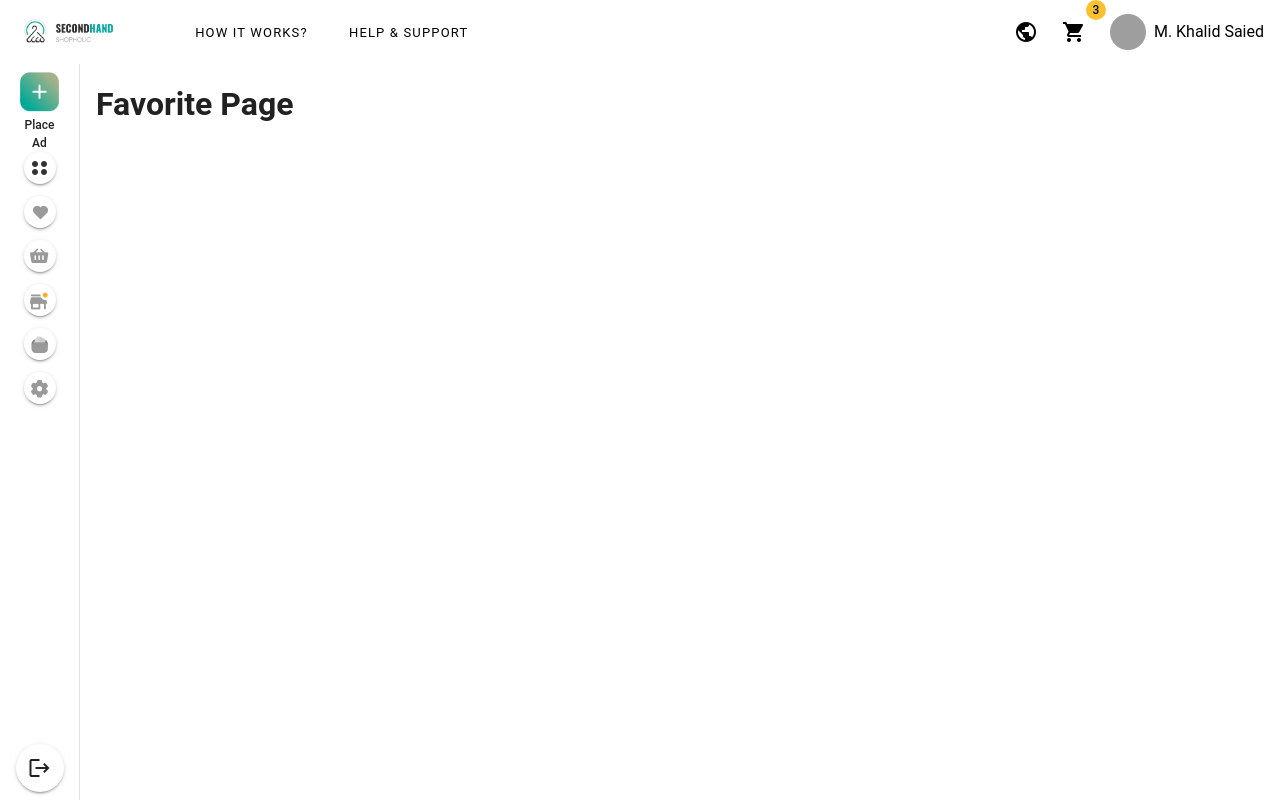
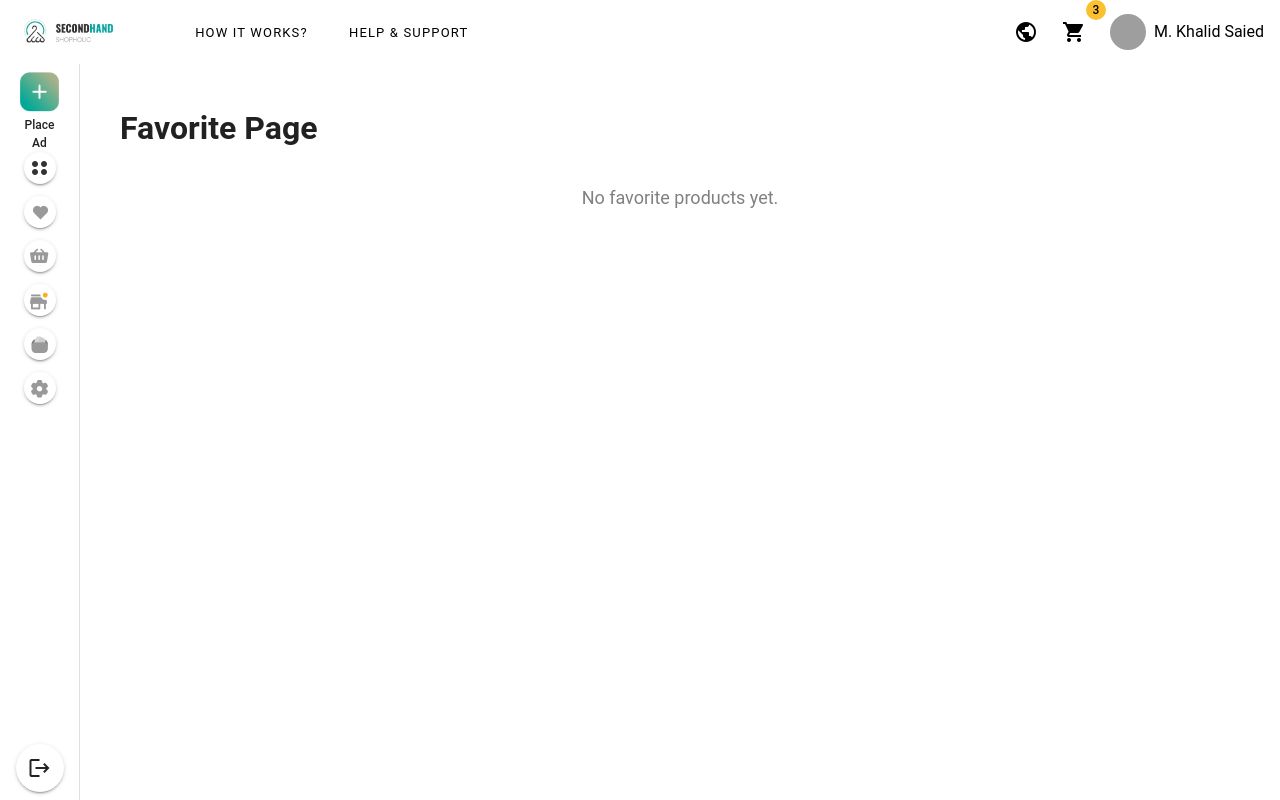
Before and after one commit to hemadlawar/FrontEnd-Developer-Assignment, a Vue app: page /favorite in a window 1280 px wide. Built offline with nearby package versions, Linux system fonts and the light colour scheme; grey boxes are pictures that could not be loaded.

Commit message:
added product to favorite page

```diff
--- a/src/components/ProductCard.vue
+++ b/src/components/ProductCard.vue
@@ -7,13 +7,13 @@
       <!-- New tag -->
       <div class="badge-left">New</div>
 
-      <!-- Second icon (using Newlogo for now) -->
+      <!-- New logo (click here adds to favourites) -->
       <div class="badge-center">
-        <img :src="Newlogo" alt="Icon" class="icon-img" />
+        <img :src="Newlogo" alt="Add to favourite" class="icon-img" />
       </div>
 
       <!-- Like icon -->
-      <div class="badge-right">
+      <div class="badge-right" @click.stop.prevent="addToFavourites(product)">
         <img :src="Likelogo" alt="Like" class="icon-img" />
       </div>
     </div>
@@ -46,6 +46,7 @@
 
 <script setup>
 import { useRouter } from "vue-router";
+import { useFavoritesStore } from "../stores/favoriteStore";
 import Newlogo from "../assets/New.png";
 import Likelogo from "../assets/Like.png";
 
@@ -53,7 +54,7 @@ import Likelogo from "../assets/Like.png";
 const UserIcon = "https://randomuser.me/api/portraits/men/32.jpg";
 
 const router = useRouter();
-
+const favouritesStore = useFavoritesStore();
 const props = defineProps({
   product: {
     type: Object,
@@ -63,6 +64,11 @@ const props = defineProps({
 
 function goToProduct() {
   router.push(`/item/${props.product.id}`);
+}
+function addToFavourites(product) {
+  console.log(product);
+  favouritesStore.toggleFavorite(product);
+  console.log("Added to favourites:", product.title);
 }
 </script>
 
--- /dev/null
+++ b/src/stores/favoriteStore.js
@@ -0,0 +1,22 @@
+import { defineStore } from "pinia";
+
+export const useFavoritesStore = defineStore("favorites", {
+  state: () => ({
+    items: [], // list of favorited products
+  }),
+  actions: {
+    toggleFavorite(product) {
+      const exists = this.items.find((p) => p.id === product.id);
+      if (exists) {
+        // remove if already in favorites
+        this.items = this.items.filter((p) => p.id !== product.id);
+      } else {
+        // add to favorites
+        this.items.push(product);
+      }
+    },
+    isFavorite(id) {
+      return this.items.some((p) => p.id === id);
+    },
+  },
+});
--- a/src/views/Favorite.vue
+++ b/src/views/Favorite.vue
@@ -1,3 +1,42 @@
 <template>
-  <h1>Favorite Page</h1>
+  <div class="favorites-page">
+    <h1>Favorite Page</h1>
+    <div v-if="favouritesStore.items.length === 0" class="empty">
+      No favorite products yet.
+    </div>
+    <div class="favorites-grid">
+      <ProductCard
+        v-for="product in favouritesStore.items"
+        :key="product.id"
+        :product="product"
+      />
+    </div>
+  </div>
 </template>
+
+<script setup>
+import { useFavoritesStore } from "../stores/favoriteStore";
+import ProductCard from "../components/ProductCard.vue";
+
+const favouritesStore = useFavoritesStore();
+</script>
+
+<style scoped>
+.favorites-page {
+  padding: 24px;
+}
+
+.favorites-grid {
+  display: grid;
+  grid-template-columns: repeat(auto-fill, minmax(250px, 1fr));
+  gap: 16px;
+  margin-top: 24px;
+}
+
+.empty {
+  margin-top: 32px;
+  text-align: center;
+  font-size: 18px;
+  color: gray;
+}
+</style>
```
